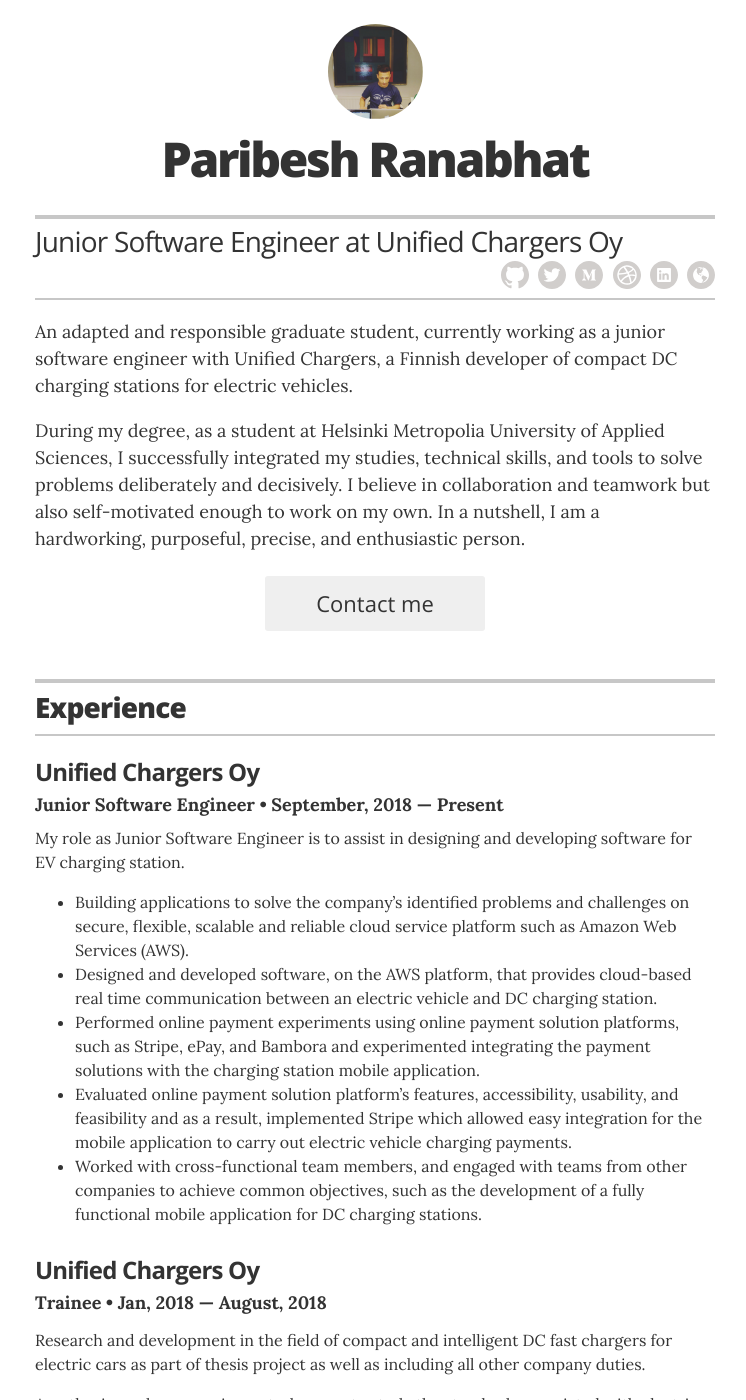
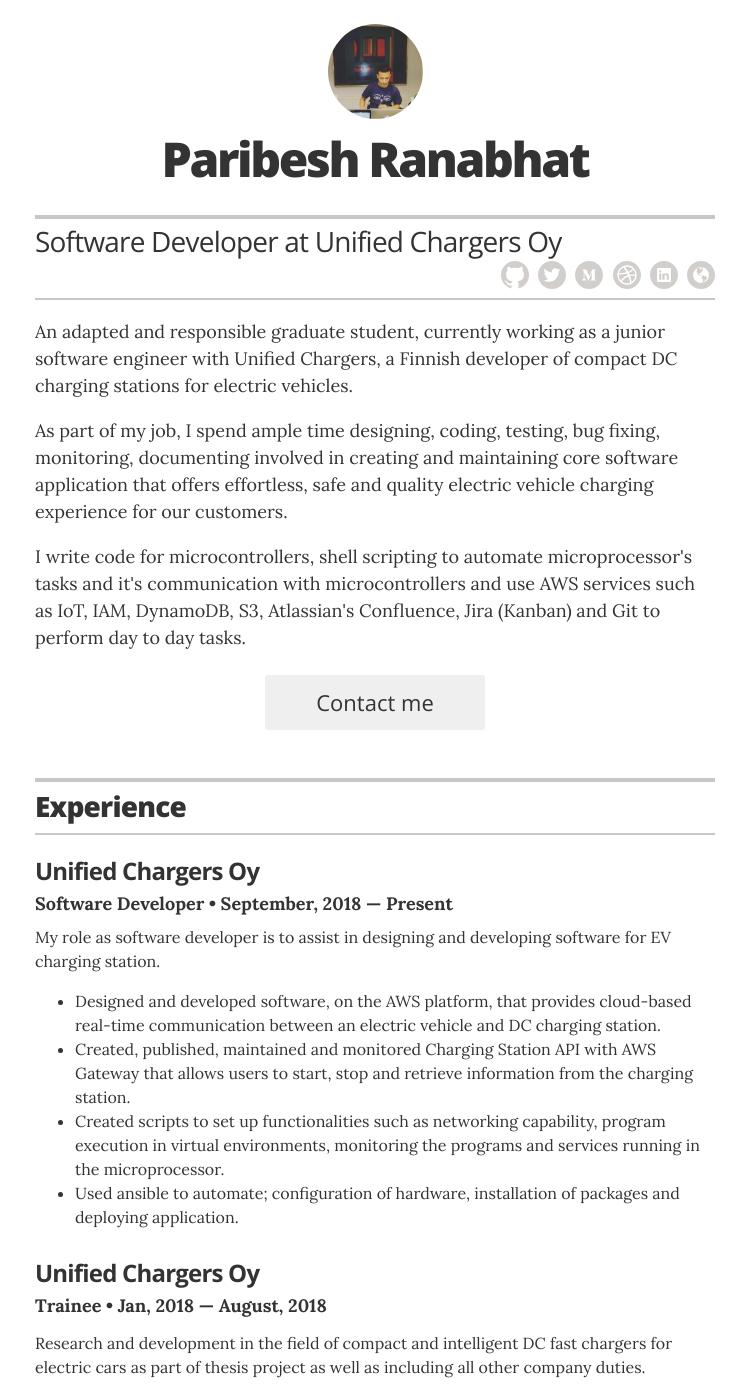
Before and after one commit to ranabhat/ranabhat.github.io, a Jekyll site: the page built from index.html, in a window 1280 px wide and 1400 px high. Shown: the whole window, without its empty margins (265-1011 px from the left). Built offline with Jekyll 4.4.1, drawn with Linux system fonts in a browser that asks for light colours; some of the changed text lies outside the part shown.

Commit message:
update personal site

```diff
--- a/_config.yml
+++ b/_config.yml
@@ -11,7 +11,7 @@
 # Resume settings
 resume_avatar:                  "true"
 resume_name:                    "Paribesh Ranabhat"
-resume_title:                   "Junior Software Engineer at Unified Chargers Oy"
+resume_title:                   "Software Developer at Unified Chargers Oy"
 
 # used for the contact button in _layouts/resume.html
 resume_contact_email:           "paribessh_sab@hotmail.com"
@@ -23,8 +23,7 @@
 resume_header_contact_info:     "Juusintie 5 A 16, 02700, Kauniainen, Finland • (+358)00000000 • paribessh_sab@hotmail.com"
 display_header_contact_info:    "false"
 
-resume_header_intro: "<p>An adapted and responsible graduate student, currently working as a junior software engineer with Unified Chargers, a Finnish developer of compact DC charging stations for electric vehicles.</p><p>During my degree, as a student at Helsinki Metropolia University of Applied Sciences, I successfully integrated my studies, technical skills, and tools to solve problems deliberately and decisively. I believe in collaboration and teamwork but also self-motivated enough to work on my own. In a nutshell, I am a hardworking, purposeful, precise, and enthusiastic person.</p>"
-
+resume_header_intro: "<p>An adapted and responsible graduate student, currently working as a junior software engineer with Unified Chargers, a Finnish developer of compact DC charging stations for electric vehicles.</p><p>As part of my job, I spend ample time designing, coding, testing, bug fixing, monitoring, documenting involved in creating and maintaining core software application that offers effortless, safe and quality electric vehicle charging experience for our customers. </p><p>I write code for microcontrollers, shell scripting to automate microprocessor's tasks and it's communication with microcontrollers and use AWS services such as IoT, IAM, DynamoDB, S3, Atlassian's Confluence, Jira (Kanban) and Git to perform day to day tasks.</p>"
 # use "yes" to display the email contact button,
 # "no" to display an "I'm not looking for work" message,
 # or remove the resume_looking_for_work option entirely
--- a/_data/experience.yml
+++ b/_data/experience.yml
@@ -1,9 +1,9 @@
 # Jobs
 # Junior Software Engineer of Unified Chargers Oy
 - company: Unified Chargers Oy
-  position: Junior Software Engineer
+  position: Software Developer
   duration: September, 2018 &mdash; Present
-  summary: My role as Junior Software Engineer is to assist in designing and developing software for EV charging station.	<ul class="resume-item-list"><li>Building applications to solve the company’s identified problems and challenges on secure, flexible, scalable and reliable cloud service platform such as Amazon Web Services (AWS).</li><li>Designed and developed software, on the AWS platform, that provides cloud-based real time communication between an electric vehicle and DC charging station.</li><li>Performed online payment experiments using online payment solution platforms, such as Stripe, ePay, and Bambora and experimented integrating the payment solutions with the charging station mobile application.</li><li>Evaluated online payment solution platform’s features, accessibility, usability, and feasibility and as a result, implemented Stripe which allowed easy integration for the mobile application to carry out electric vehicle charging payments.</li><li>Worked with cross-functional team members, and engaged with teams from other companies to achieve common objectives, such as the development of a fully functional mobile application for DC charging stations.</li></ul>
+  summary: My role as software developer is to assist in designing and developing software for EV charging station.	<ul class="resume-item-list"><li>Designed and developed software, on the AWS platform, that provides cloud-based real-time communication between an electric vehicle and DC charging station.</li><li>Created, published, maintained and monitored Charging Station API with AWS Gateway that allows users to start, stop and retrieve information from the charging station.</li><li>Created scripts to set up functionalities such as networking capability, program execution in virtual environments, monitoring the programs and services running in the microprocessor.</li><li>Used ansible to automate; configuration of hardware, installation of packages and deploying application.</li></ul>
 
 # Trainee of Unified Chargers Oy
 - company: Unified Chargers Oy
```
Also changed, not shown: _data/skills.yml (+9 -9 lines).
